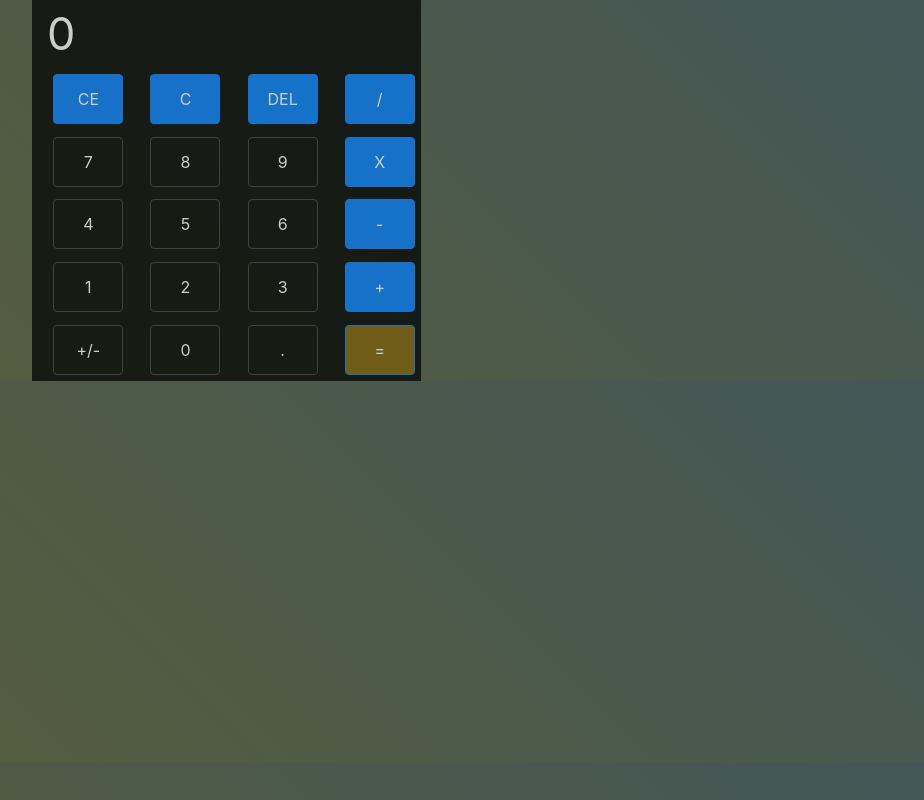
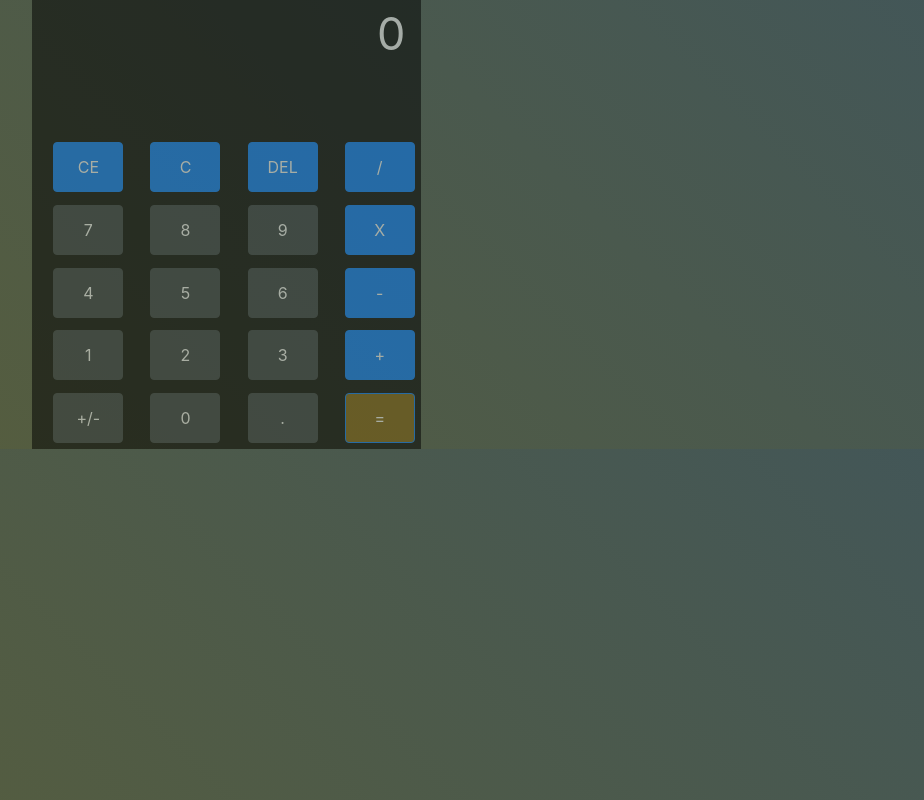
Before and after one commit to mimamulhassankhan/ultimatealculator, a plain HTML site: page index.html in a window 1280 px wide. Shown: the whole page, without its empty margins (38-962 px from the left). Drawn offline with nearby package versions, Linux system fonts and the light colour scheme.

Commit message:
last push

```diff
--- a/index.html
+++ b/index.html
@@ -13,7 +13,7 @@
 <body>
     <div class="container">
         <div class="row">
-            <div class="col-md-12"><span id="display_area">0</span></div>
+            <div class="col-md-12"><p id="display_area">0</p></div>
             <div class="col-md-3">
                 <div class="margin-class">
                     <button type="button" class="btn btn-primary" id="button-5" onclick="btnC_Clicked()">CE</button>
--- a/style.css
+++ b/style.css
@@ -6,12 +6,11 @@
 
 .row {
     background-color: black;
-    opacity: 70%;
+    opacity: 50%;
     width: 35%;
 }
 
 #display_area {
-    width: 300px;
     height: 15vh;
     text-align: end;
     color: white;
@@ -26,16 +25,12 @@
     background-color: rgb(240, 176, 17);
 }
 
-.btn-dark {
-    background-color: black;
-}
-
 .margin-class {
     padding: 5%;
 }
 
 .container {
-    margin: auto;
+    margin: 0px auto;
 }
 
 html {
```
